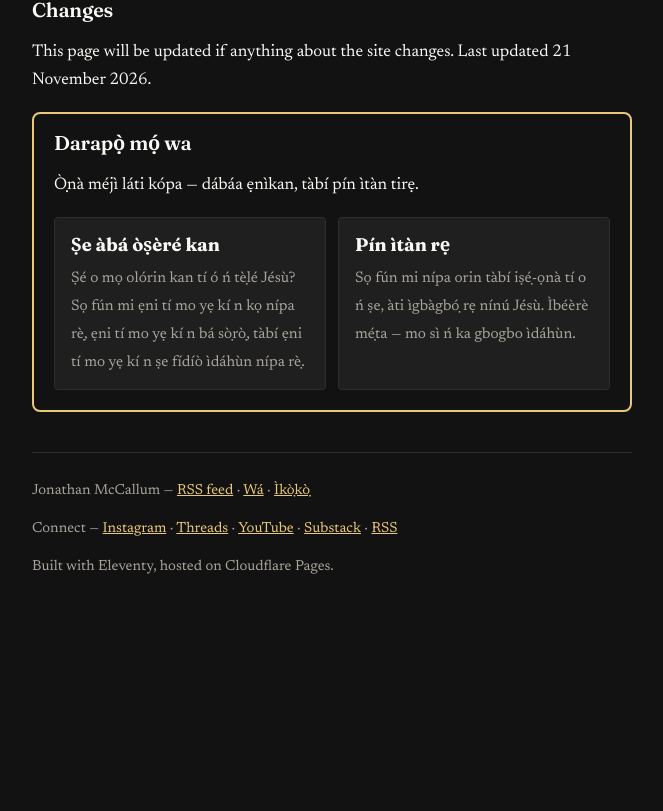
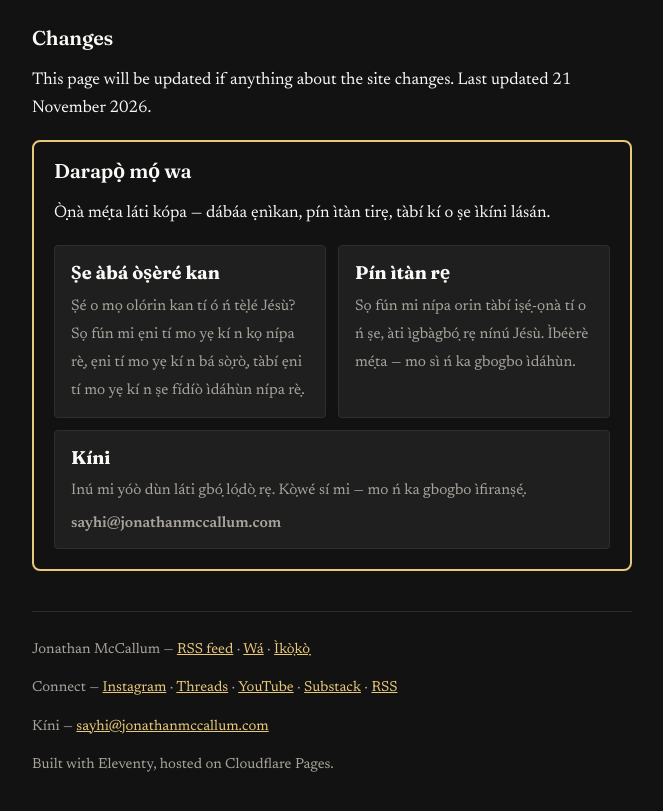
Before and after one commit to streamjonathan/jonathanmccallum-yo, an Eleventy site: page content/pages/privacy.md in a window 1280 px wide. Shown: the part 1777-2588 px from the top of the page, without its empty margins (308-971 px from the left). Before the commit the page ends 2419 px from the top, so only its background shows below. Built offline with nearby package versions, Linux system fonts and the light colour scheme; Eleventy itself is replaced by a stand-in of ours; files that its build step writes are made by us from their sources.

Commit message:
Add public contact email (sayhi) as a runtime-built mailto, hidden from scrapers [yo]

```diff
--- a/_includes/get-involved.njk
+++ b/_includes/get-involved.njk
@@ -1,6 +1,6 @@
 <section class="get-involved" aria-labelledby="get-involved-heading">
   <h2 id="get-involved-heading">Darapọ̀ mọ́ wa</h2>
-  <p>Ọ̀nà méjì láti kópa — dábáa ẹnìkan, tàbí pín ìtàn tirẹ.</p>
+  <p>Ọ̀nà mẹ́ta láti kópa — dábáa ẹnìkan, pín ìtàn tirẹ, tàbí kí o ṣe ìkíni lásán.</p>
   <div class="get-involved__cards">
     <a class="get-involved__card" href="https://jonathanmccallum.com/suggest-an-artist/">
       <strong>Ṣe àbá òṣèré kan</strong>
@@ -10,5 +10,10 @@
       <strong>Pín ìtàn rẹ</strong>
       <span>Sọ fún mi nípa orin tàbí iṣẹ́-ọnà tí o ń ṣe, àti ìgbàgbọ́ rẹ nínú Jésù. Ìbéèrè mẹ́ta — mo sì ń ka gbogbo ìdáhùn.</span>
     </a>
+    <a class="get-involved__card" href="#" data-contact-email>
+      <strong>Kíni</strong>
+      <span>Inú mi yóò dùn láti gbọ́ lọ́dọ̀ rẹ. Kọ̀wé sí mi — mo ń ka gbogbo ìfiranṣẹ́.</span>
+      <span class="get-involved__email" data-contact-email-text>Fi ímeèlì ránṣẹ́ sí mi</span>
+    </a>
   </div>
 </section>
--- a/_includes/layouts/base.njk
+++ b/_includes/layouts/base.njk
@@ -110,8 +110,8 @@
 </script>
 {% endif %}
 <link rel="alternate" type="application/rss+xml" title="{{ site.title }}" href="/feed/">
-<link rel="preload" href="/css/style.css?v=12" as="style">
-<link rel="stylesheet" href="/css/style.css?v=12">
+<link rel="preload" href="/css/style.css?v=13" as="style">
+<link rel="stylesheet" href="/css/style.css?v=13">
 </head>
 <body>
 <a class="skip-link" href="#main">Lọ sí àkóónú</a>
@@ -125,8 +125,10 @@
 <footer class="site-footer">
     <p>{{ site.title }} — <a href="/feed/">RSS feed</a> · <a href="/search/">Wá</a> · <a href="/privacy/">Ìkọ̀kọ̀</a></p>
   <p>Connect — <a href="https://www.instagram.com/jonamccallum">Instagram</a> · <a href="https://www.threads.com/@jonamccallum">Threads</a> · <a href="https://www.youtube.com/@Jonathanmccallum1">YouTube</a> · <a href="https://jonamccallum.substack.com">Substack</a> · <a href="/feed/">RSS</a></p>
+  <p>Kíni — <a href="#" data-contact-email data-contact-email-text>Fi ímeèlì ránṣẹ́ sí mi</a></p>
   <p>Built with Eleventy, hosted on Cloudflare Pages.</p>
 </footer>
 <script src="/js/main.js?v=8" defer></script>
+<script src="/js/contact.js?v=1" defer></script>
 </body>
 </html>
--- a/content/pages/privacy.md
+++ b/content/pages/privacy.md
@@ -8,7 +8,7 @@ original_url: https://jonathanmccallum.com/privacy/
 
 This site is run by Jonathan McCallum. It is a small personal site: writing, and a chat that answers from that writing. There are no accounts, no tracking, no advertising, and nothing for sale.
 
-If you need to ask about anything on this page, the way to reach Jonathan is a message on [Instagram](https://www.instagram.com/jonamccallum) or [Threads](https://www.threads.com/@jonamccallum).
+Tí o bá nílò láti béèrè nípa ohunkóhun lórí ojú-ìwé yìí, tàbí nípa dátà ara ẹni rẹ, kọ̀wé sí Jonathan ní <a href="#" data-contact-email data-contact-email-text>Fi ímeèlì ránṣẹ́ sí mi</a>. O tún lè fi ìfiranṣẹ́ ránṣẹ́ sí i lórí [Instagram](https://www.instagram.com/jonamccallum) tàbí [Threads](https://www.threads.com/@jonamccallum).
 
 ## The chat: "Interact with Jonathan's writing"
 
@@ -20,7 +20,7 @@ When you type a question, it is sent to Cloudflare — the company that hosts th
 
 ## Leave a note
 
-Notes are anonymous. The site asks for no name, no email, and no social media handle — please don't put personal details in a note. A note is stored on Cloudflare until Jonathan has read it, then it is deleted. If you would like a reply, message him on social media instead.
+Notes are anonymous. The site asks for no name, no email, and no social media handle — please don't put personal details in a note. A note is stored on Cloudflare until Jonathan has read it, then it is deleted. Tí o bá fẹ́ ìdáhùn, kọ̀wé sí i ní <a href="#" data-contact-email data-contact-email-text>Fi ímeèlì ránṣẹ́ sí mi</a> tàbí fi ìfiranṣẹ́ ránṣẹ́ lórí ẹ̀rọ ayélujára àwùjọ.
 
 ## What is not collected
 
--- a/css/style.css
+++ b/css/style.css
@@ -281,6 +281,7 @@ button[type="submit"] {
 .get-involved__card:hover { border-color: var(--link); }
 .get-involved__card strong { display: block; font-family: "Fraunces", Georgia, "Iowan Old Style", "Times New Roman", serif; font-size: 1.15rem; margin-bottom: 0.25rem; }
 .get-involved__card span { color: var(--muted); font-size: 0.95rem; }
+.get-involved__email { display: block; margin-top: 0.35rem; font-weight: 600; color: var(--link); }
 
 .featured { margin-top: 1.5rem; }
 .featured-row { display: flex; gap: 1rem; overflow-x: auto; scroll-snap-type: x mandatory; list-style: none; padding: 0 0 0.5rem; margin: 1rem 0; }
--- /dev/null
+++ b/js/contact.js
@@ -0,0 +1,17 @@
+// Contact email, built at runtime so the address never appears in page
+// source as plain text. The local part and the domain are kept separate
+// and joined here; the page only carries data-contact-email markers.
+// Links get a mailto: address, and marked text gets the address itself.
+(function () {
+  var user = "sayhi";
+  var host = "jonathanmccallum.com";
+  var address = user + "@" + host;
+  var links = document.querySelectorAll("[data-contact-email]");
+  for (var i = 0; i < links.length; i++) {
+    links[i].setAttribute("href", "mailto:" + address);
+  }
+  var texts = document.querySelectorAll("[data-contact-email-text]");
+  for (var j = 0; j < texts.length; j++) {
+    texts[j].textContent = address;
+  }
+})();
```
